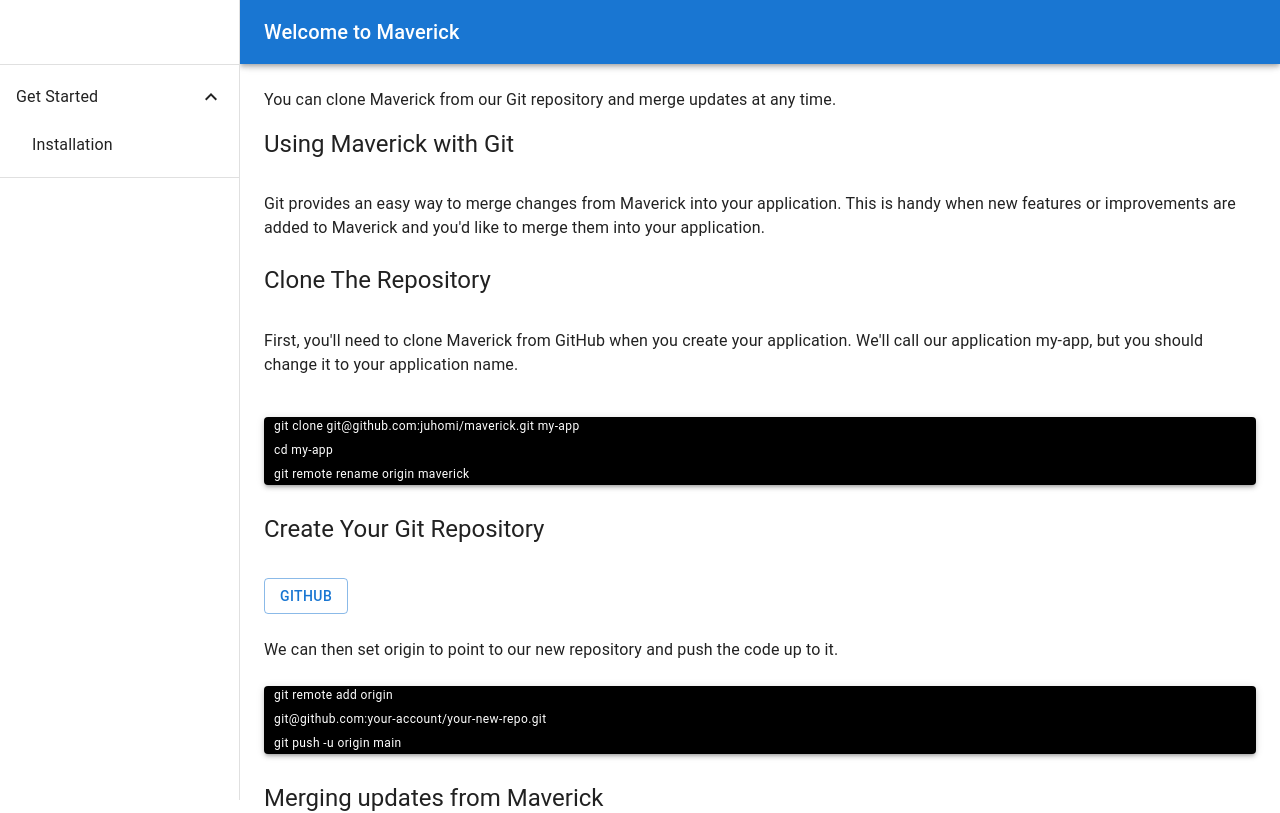
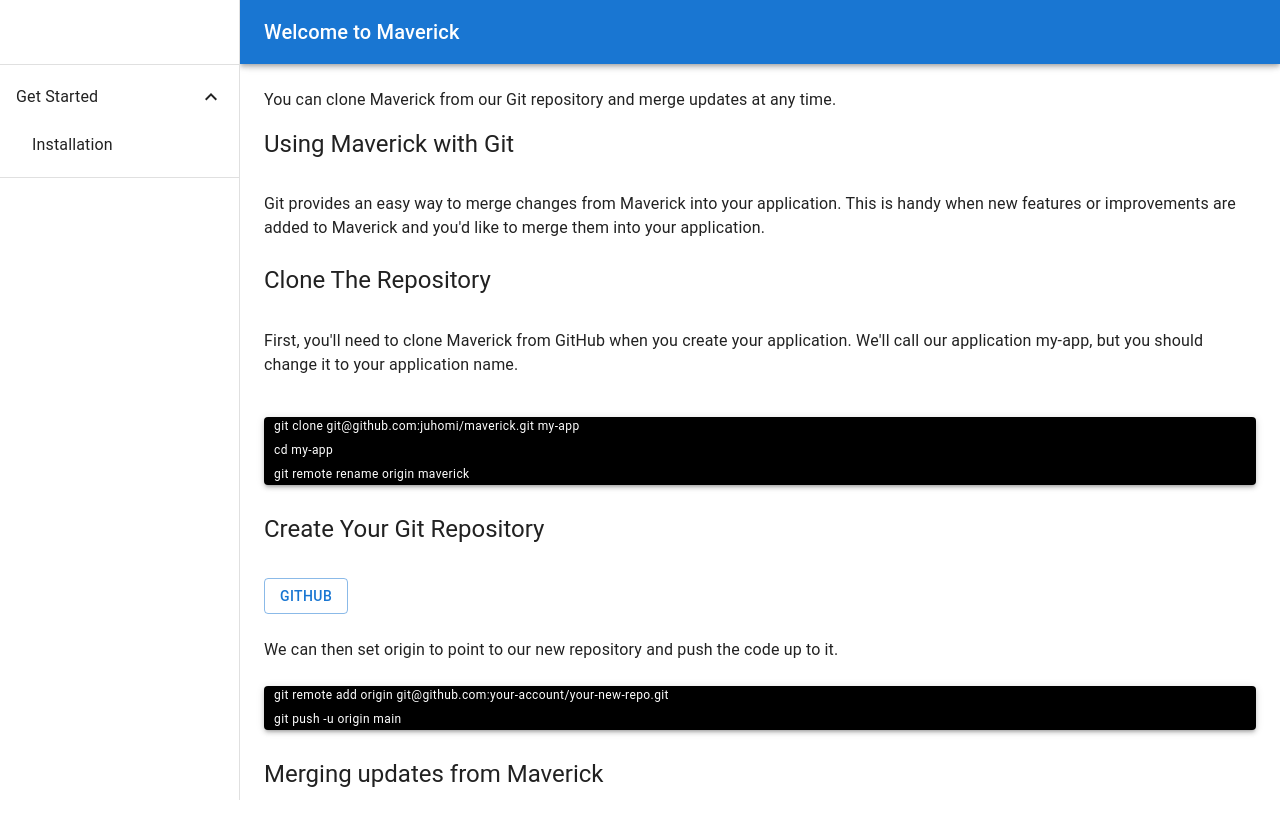
Before and after one commit to sathishjuhomi/annotation-app, a Next.js app in the folder maverick-frontend/: page /docs/installation in a window 1280 px wide. Shown: the top 813 px of the page. Built offline with nearby package versions, Linux system fonts and the light colour scheme.

Commit message:
changes done in installation page

```diff
--- a/maverick-frontend/src/app/docs/installation/page.tsx
+++ b/maverick-frontend/src/app/docs/installation/page.tsx
@@ -217,13 +217,6 @@ export default function ResponsiveDrawer(props: Props) {
               sx={{ color: "#ffffff", paddingLeft: "10px" }}
             >
               git remote add origin
-            </Typography>
-            <Typography
-              variant="caption"
-              display="block"
-              gutterBottom
-              sx={{ color: "#ffffff", paddingLeft: "10px" }}
-            >
               git@github.com:your-account/your-new-repo.git
             </Typography>
             <Typography
```
